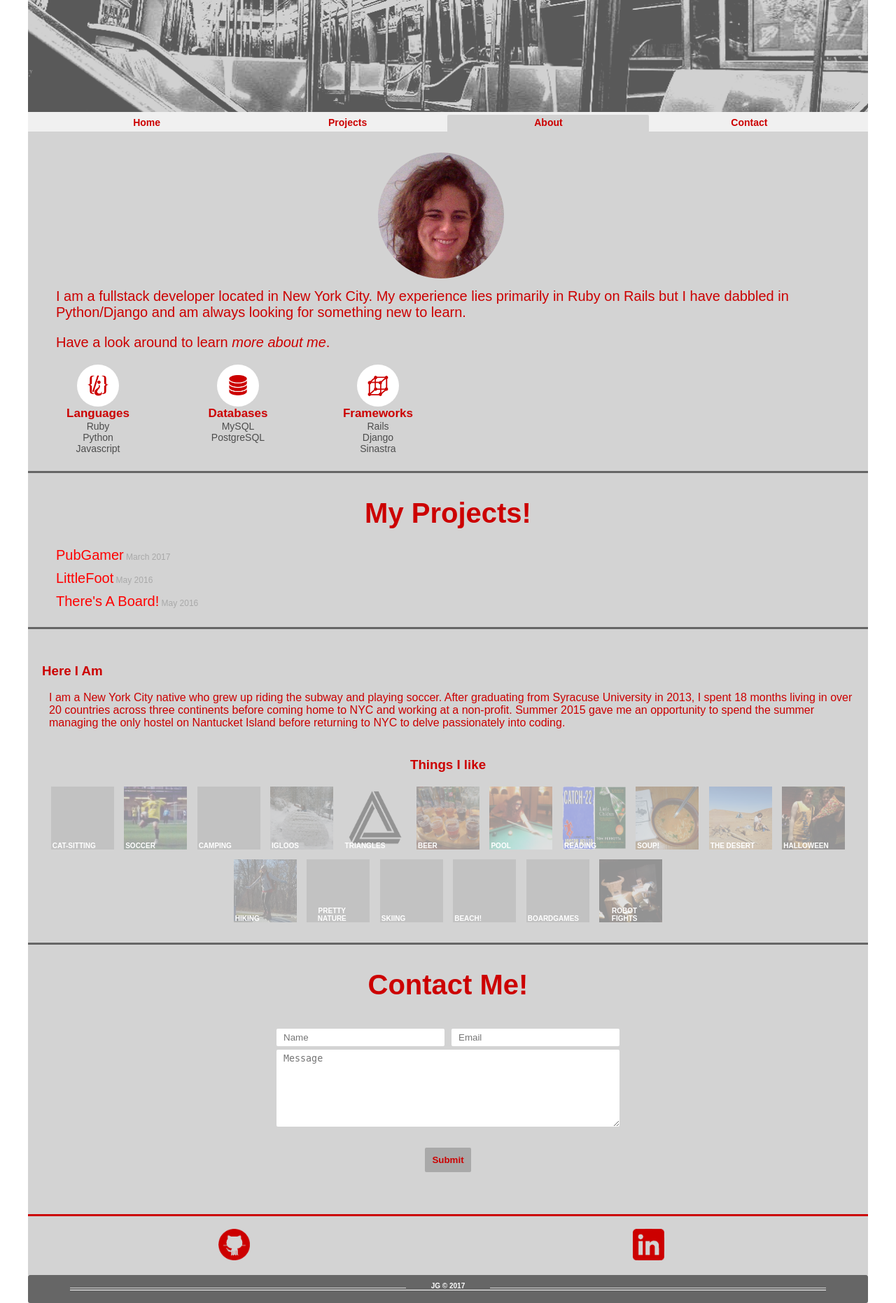
After one commit to juli212/juli212.github.io, a PHP site: page /onepage.html in a window 1280 px wide. The commit adds this page. Shown: the whole page at 70% size. Run offline with PHP 8.4, Linux system fonts and the light colour scheme; some libraries are stand-ins or nearby versions; grey boxes are pictures that could not be loaded.

Commit message:
add scrolling on click and nav-bar highlighting for onepage

```diff
--- /dev/null
+++ b/onepage.html
@@ -0,0 +1,189 @@
+<!DOCTYPE html>
+<html>
+<head>
+	<script src="https://ajax.googleapis.com/ajax/libs/jquery/3.2.0/jquery.min.js"></script>
+	<script src="scripts/onepage.js"></script>
+	<script src="scripts/pictures.js"></script>
+	<title>Welcome | Julia Giraldi</title>
+	<meta charset="UTF-8">
+	<meta name="viewport" content="width=device-width, initial-scale=1">
+	<link rel="icon" href="imgs/titlepic.png" />
+	<link rel="stylesheet" type="text/css" href="stylesheets/onepage_default.css">
+	<link rel="stylesheet" type="text/css" href="stylesheets/list.css">
+	<link rel="stylesheet" type="text/css" href="stylesheets/onepage_index.css">
+	<link rel="stylesheet" type="text/css" href="stylesheets/about.css">
+	<link rel="stylesheet" type="text/css" href="stylesheets/contact.css">
+</head>
+
+<body  class='onepage-body'>
+	<div id="screen-hide"></div>
+	<header>
+		<div>
+			<img src="imgs/subwaybw.png" />
+		</div>
+	</header>
+	<nav>
+		<ul>
+			<li><a href="index.html" id="index" class="top-level">Home</a></li>
+			<li><a href="projects/index.html" id="projects" class="top-level">Projects</a></li>
+			<li><a href="about.html" id="about" class="top-level">About</a></li>
+			<li><a href="contact.html" id="contact" class="top-level">Contact</a></li>
+		</ul>
+	</nav>
+	<div class="main">
+	<section>
+		<div class="onepage-index">
+			<div class='index-face'>
+				<img src="imgs/meSquare.png" />
+			</div>
+			<div class='index-blurb'>
+				<p>
+					I am a fullstack developer located in New York City. My experience lies primarily in Ruby on Rails but I have dabbled in Python/Django and am always looking for something new to learn.
+				</p>
+				<p>Have a look around to learn <span><a href="about.html">more about me</a></span>.</p>
+			</div>
+			<div class='index-info'>
+				<div class='index-icon'>
+					<div class='index-icon-pic'>
+						<img src="imgs/languages.png">
+					</div>
+					<h6>Languages</h6>
+					<p>Ruby</p>
+					<p>Python</p>
+					<p>Javascript</p>
+				</div><div class='index-icon'>
+					<div class='index-icon-pic'>
+						<img src="imgs/database1.png">
+					</div>
+					<h6>Databases</h6>
+					<p>MySQL</p>
+					<p>PostgreSQL</p>
+				</div><div class='index-icon'>
+					<div class='index-icon-pic'>
+						<img src="imgs/frameworks1.png">
+					</div>
+					<h6>Frameworks</h6>
+					<p>Rails</p>
+					<p>Django</p>
+					<p>Sinastra</p>
+				</div>
+			</div>
+		</div>
+
+		<div class="onepage-projects">
+			<h2>My Projects!</h2>
+			<ul>
+				<li><a href="pubgamer.html" >PubGamer</a> March 2017</li>
+				<li><a href="littlefoot.html" >LittleFoot</a> May 2016</li>
+				<li><a href="theresaboard.html" >There's A Board!</a> May 2016</li>
+			</ul>
+		</div>
+
+		<div class="onepage-about">
+			<h3>Here I Am</h3>
+		<div class="aboutme">
+			<p>
+				I am a New York City native who grew up riding the subway and playing soccer. After graduating from Syracuse University in 2013, I spent 18 months living in over 20 countries across three continents before coming home to NYC and working at a non-profit. Summer 2015 gave me an opportunity to spend the summer managing the only hostel on Nantucket Island before returning to NYC to delve passionately into coding.
+			</p>
+		</div>
+		<article>
+			<h3> Things I like</h3>
+			<div class="new-box">
+				<div id="picture-box"></div>
+				<div>
+					<img src="imgs/cat.png" />
+					<p>CAT-SITTING</p>
+				</div>
+				<div>
+					<img src="imgs/soccer.png" />
+					<p>SOCCER</p>
+				</div>
+				<div>
+					<img src="imgs/camping.png" />
+					<p>CAMPING</p>
+				</div>
+				<div>
+					<img src="imgs/igloo.png" />
+					<p>IGLOOS</p>
+				</div>
+				<div>
+					<img src="imgs/triangle.png" />
+					<p>TRIANGLES</p>
+				</div>
+				<div>
+					<img src="imgs/beer.jpg" />
+					<p>BEER</p>
+				</div>
+				<div>
+					<img src="imgs/pool.png" />
+					<p>POOL</p>
+				</div>
+				<div>
+					<img src="imgs/books.png" />
+					<p>READING</p>
+				</div>
+				<div>
+					<img src="imgs/soup.png" />
+					<p>SOUP!</p>
+				</div>
+				<div>
+					<img src="imgs/desertcamp.png" />
+					<p>THE DESERT</p>
+				</div>
+				<div>
+					<img src="imgs/halloween.png" />
+					<p>HALLOWEEN</p>
+				</div>
+				<div>
+					<img src="imgs/me2.png" />
+					<p>HIKING</p>
+				</div>
+				<div>
+					<img src="imgs/hiking.png" />
+					<p>PRETTY NATURE</p>
+				</div>
+				<div>
+					<img src="imgs/skiing.png" />
+					<p>SKIING</p>
+				</div>
+				<div>
+					<img src="imgs/beach.png" />
+					<p>BEACH!</p>
+				</div>
+				<div>
+					<img src="imgs/boardgame.png" />
+					<p>BOARDGAMES</p>
+				</div>
+				<div>
+					<img src="imgs/cardboard.png" />
+					<p>ROBOT FIGHTS</p>
+				</div>
+			</div>
+		</article>
+		</div>
+
+		<div class="onepage-contact">
+			<h2>Contact Me!</h2>
+			<form name="gform" id="contact-form" enctype="text/plain" action="https://docs.google.com/forms/d/e/1FAIpQLScGW4eaQnzaTs8bBzQAnopQ8X0UQn5HXXFFjAizwR0mTyJf5g/formResponse" target="hidden_iframe" onsubmit="submitted=true;">
+				<input placeholder="Name" type="text" tabindex="1" name="entry.961398389" id="entry.961398389" required="true"><input placeholder="Email" type="email" tabindex="2" name="entry.1628368173" id="entry.1628368173" required="true">
+				<textarea placeholder="Message" type="text" tabindex="3" name="entry.541258476" id="entry.541258476" required="true"></textarea>
+				<button name="submit" type="submit" value="submit" id="contact-submit" data-submit="...Sending">Submit</button>
+			</form>
+			<iframe name="hidden_iframe" id="hidden_iframe" style="display:none;" onload="if(submitted) {}"></iframe>
+		</div>
+	</section>
+	<aside>
+		<div>
+			<a href="https://github.com/juli212" title="GitHub"><img src="imgs/github6red.png" /></a>
+		</div>
+		<div>
+			<a href="#" title="Linkedin"><img src="imgs/linkedin3red.png" /></a>
+		</div>
+	</aside>
+	</div>
+	<footer>
+		<div class='foot-line'></div>
+		<p>JG &copy; 2017</p>
+	</footer>
+</body>
+</html>
--- a/scripts/contact.js
+++ b/scripts/contact.js
@@ -1,7 +1,7 @@
 $(document).ready(function () {
 	var submitted=false;
 	$('#contact').on('submit', function(e) {
-	  $('#contact *').fadeOut(2000);
-	  $('#contact').prepend('<p>Message sent!</p>');
+	  $('#contact-form *').fadeOut(2000);
+	  $('#contact-form').prepend('<p>Message sent!</p>');
 	});
 });
--- a/scripts/default.js
+++ b/scripts/default.js
@@ -4,7 +4,6 @@ $(document).ready(function () {
   $('nav a').each(function () {
     var linkPage = this.href;
     if (activePage == linkPage) {
-      	// debugger;
      	if ($(this).hasClass('top-level')) {
         $(this).closest("li").addClass("highlighted");
       } else if ($(this).hasClass('second-level')) {
--- a/stylesheets/contact.css
+++ b/stylesheets/contact.css
@@ -32,7 +32,7 @@ section form textarea {
 section form button {
 	width: 100px
 	height: 30px;
-	margin: 10px auto;
+	margin: 30px auto 10px;
 	padding: 10px;
 	border:none;
 	background-color: #A9A9A9;
--- /dev/null
+++ b/stylesheets/onepage_default.css
@@ -0,0 +1,317 @@
+
+html {
+	height: 100%;
+	margin: 0 auto;
+	background-color: white;
+}
+
+body {
+	background-color: #F0F0F0;
+	position: relative;
+	width: 100%;
+	max-width: 1200px;
+	min-width: 300px;
+	min-height: 100%;
+	margin: auto;
+	padding: 0;
+	display: block;
+	font-family: sans-serif;
+}
+
+header {
+	position: fixed;
+	/*position: relative;*/
+	margin: 0;
+	background-color: rgba(169, 169, 169, 1);
+	height: 80px;
+	width: 100%;
+	max-width: 1200px;
+	overflow: hidden;
+	z-index: 5;
+}
+
+header img {
+	width: 600px;
+	position: absolute;
+	right: 0;
+	height: auto;
+	height: 80px;
+	display: block;
+	margin: 0 auto;
+}
+
+@media only screen and (min-width: 600px) {
+	header{
+		height: 160px
+	}
+	header img {
+		height: 160px;
+		width: 1200px;
+	}
+}
+
+h2 {
+	font-size: 40px;
+	color: #cc0000;
+	text-align: center;
+	padding: 5px;
+	margin: 0px;
+}
+
+h3 {
+	margin-left: 20px;
+	color: #cc0000;
+}
+
+h4{
+	margin-left: 100px;
+	font-size: 20px;
+	color: #cc0000;
+}
+
+h5 {
+	font-size: 22px;
+	color: #cc0000;
+	font-weight: bold;
+	position: absolute;
+	top: 100px;
+	left: 20%;
+}
+@media only screen and (min-width: 600px) {
+/*	h1 {
+		left: 30%;
+	}
+
+	h5 {
+		left: 50%;
+	}*/
+}
+nav {
+	position: fixed;
+	/*position: relative;*/
+	border-radius: 1px;
+	width: 100%;
+	max-width: 1200px;
+	/*max-width: 984px;*/
+	margin: 80px auto 0px;
+	/*margin-top: 80px;*/
+	background-color: #F0F0F0;
+	z-index: 5;
+}
+nav a {
+	text-decoration: none;
+}
+nav ul {
+	position: relative;
+	text-align: center;
+	width: 100%;
+	height: 40px;
+	margin: 0px;
+	font-size: 12px;
+	padding: 4px 0px 0px;
+}
+
+nav ul li {
+	display: inline-block;
+	width: 24%;
+	height: 40px;
+	margin: 0px -2.5px;
+	position: relative;
+}
+
+nav ul li:last-of-type {
+	border-right: none;
+}
+
+nav ul li a {
+	display: block;
+	color: #cc0000;
+	padding: 13px 0px;
+}
+nav ul li:hover {
+	background-color: #A9A9A9;
+}
+nav ul ul {
+	position: absolute;
+	margin: 0px;
+	z-index: 1;
+	display: none;
+	padding: 0px;
+	font-weight: normal
+	width: 100%;
+}
+nav ul li:hover ul {
+	display: block;
+	font-weight: normal;
+}
+nav ul ul li {
+	 position: relative;
+	 display: block;
+	 border-left: none;
+	 border-right: none;
+	 border-bottom: 1px solid #cc0000;
+	 background-color: white;
+	 width: 100%;
+	 font-weight: normal;
+	 height: 40px;
+	 padding: 3px 0px;
+}
+
+nav ul ul li a {
+	padding: 13px 0px;
+}
+
+@media only screen and (min-width: 600px) {
+	nav {
+		/*width: 82%;*/
+		margin: 0;
+		margin-top: 160px;
+	}
+	nav ul {
+		height: 24px;
+		font-weight: bold;
+		font-size: 14px;
+	}
+	nav ul li {
+		border-top-left-radius: 2px;
+		border-top-right-radius: 2px;
+		height: 24px;
+	}
+	nav ul li a {
+		padding: 3px 0px;
+	}
+
+	nav ul ul {
+		min-width: 110%;
+		left: -5%;
+		padding-left: 2px;
+		padding-right: 2px;
+	}
+
+	nav ul ul li {
+		height: 30px;
+	}
+}
+
+.main {
+	position: relative;
+	margin-bottom: 40px;
+	display: inline-block;
+	width: 100%;
+	margin-top: 108px;
+}
+
+section {
+	width: 100%;
+	min-height: 208px;
+	padding: 10px 0px;
+	margin: 0px;
+	/*margin-top: 108px;*/
+	background-color: #D3D3D3;
+	position: relative;
+	overflow: hidden;
+	border-bottom: 3px solid #cc0000;
+}
+
+section p {
+	margin-left: 30px;
+	margin-right: 20px;
+	color: #cc0000;
+}
+
+section p a {
+	color: #cc0000;
+	font-weight: lighter;
+	font-style: italic;
+	text-decoration: none;
+}
+
+section p a:hover {
+	text-decoration: underline;
+}
+
+aside {
+	position: relative;
+	bottom: 0;
+	width: 100%;
+	min-width: 100px;
+	max-height: 228px;
+	padding: 0px;
+	margin: 0px;
+	background-color: #D3D3D3;
+}
+aside div {
+	width: 49%;
+	display: inline-block;
+	position: relative;
+	top: 0px;
+	margin: 0px 0px;
+	padding: 15px 0px;
+}
+
+aside a {
+	width: 50px;
+	margin: 0 auto;
+	display: block;
+}
+aside a img {
+	width: 90%;
+	margin: 5%;
+	display: block;
+}
+
+aside a:hover img {
+	width: 100%;
+	margin: 0;
+}
+
+@media only screen and (min-width: 600px) {
+	.main {
+		margin-top: 188px;
+	}
+}
+
+
+footer {
+	width: 100%;
+	height: 40px;
+	margin: 0 auto;
+	background-color: #666666;
+	clear: both;
+	position: absolute;
+	bottom: 0;
+	border-radius: 3px;
+	overflow: hidden;
+}
+
+footer .foot-line {
+	position: relative;
+	width: 90%;
+	margin: 18px 0 0 5%;
+	height: 2px;
+	border-bottom: 1px solid white;
+	border-top: 1px solid #D3D3D3;
+}
+
+footer p {
+	position: relative;
+	top: -12px;
+	margin: 0 auto;
+	display: block;
+	color: white;
+	background-color: #666666;
+	text-align: center;
+	width: 10%;
+	font-size: 10px;
+	font-weight: bold;
+}
+
+@media only screen and (min-width: 600px) {
+	footer p {
+		top: -7;
+	}
+}
+
+.highlighted {
+	background-color: #D3D3D3;
+}
--- /dev/null
+++ b/stylesheets/onepage_index.css
@@ -0,0 +1,118 @@
+.onepage-index {
+	position: relative;
+	width: 100%;
+	padding-top: 20px;
+}
+
+.index-face {
+	position: relative;
+	width: 100%;
+	max-width: 200px;
+	margin: 0 auto;
+}
+
+.index-face img {
+	width: 90%;
+	height: auto;
+	position: relative;
+	display: inline-block;
+	border-radius: 50%;
+}
+
+.index-blurb {
+	position: relative;
+	margin: 10px 10px 20px;
+	font-size: 20px;
+}
+
+.index-blurb p {
+	margin-top: 0;
+}
+
+.index-info {
+	clear: both;
+	width: 100%;
+	display: inline-block;
+	max-width: 600px;
+	margin: 0 auto;
+	position: relative;
+	/*padding-bottom: 40px;*/
+}
+
+.index-icon {
+	position: relative;
+	float: left;
+	width: 33.3333%;
+	max-width: 200px;
+	min-width: 100px;
+	text-align: center;
+	display: inline-block;
+}
+
+.index-icon-pic {
+	width: 60px;
+	height: 60px;
+	position: relative;
+	margin: 0 auto;
+	background-color: white;
+	border-radius: 50%;
+}
+
+.index-icon-pic img {
+	position: relative;
+	width: 30px;
+	margin: 15px;
+}
+
+.index-icon-pic:hover img {
+	width: 40px;
+	margin: 10px;
+}
+
+.index-icon h6 {
+	margin: 0;
+	font-size: 17px;
+	color: #cc0000;
+}
+
+.index-icon p {
+	margin: 0;
+	color: #4d4d4d;
+	font-size: 14px;
+}
+
+/*.index-links {
+	margin-bottom: 10px;
+}
+
+.index-links div {
+	display: block;
+	width: 80%;
+	margin: 0 10%;
+	text-align: center;
+	border-bottom: 1px solid #4d4d4d;
+	padding: 5px;
+}
+
+@media only screen and (min-width: 600px) {
+	.index-links div {
+		width: 60%;
+		margin: 0 20%;
+	}
+}
+*/
+/*.index-links div a {
+	font-size: 20px;
+	text-decoration: none;
+	color: #cc0000;
+}*/
+
+.onepage-projects, .onepage-about, .onepage-contact {
+	padding-top: 30px;
+	margin-top: 20px;
+	border-top: 3px solid #666666;
+}
+
+.onepage-contact {
+	padding-bottom: 40px;
+}
```
Also changed, not shown: scripts/onepage.js (added, +34 -0 lines).
